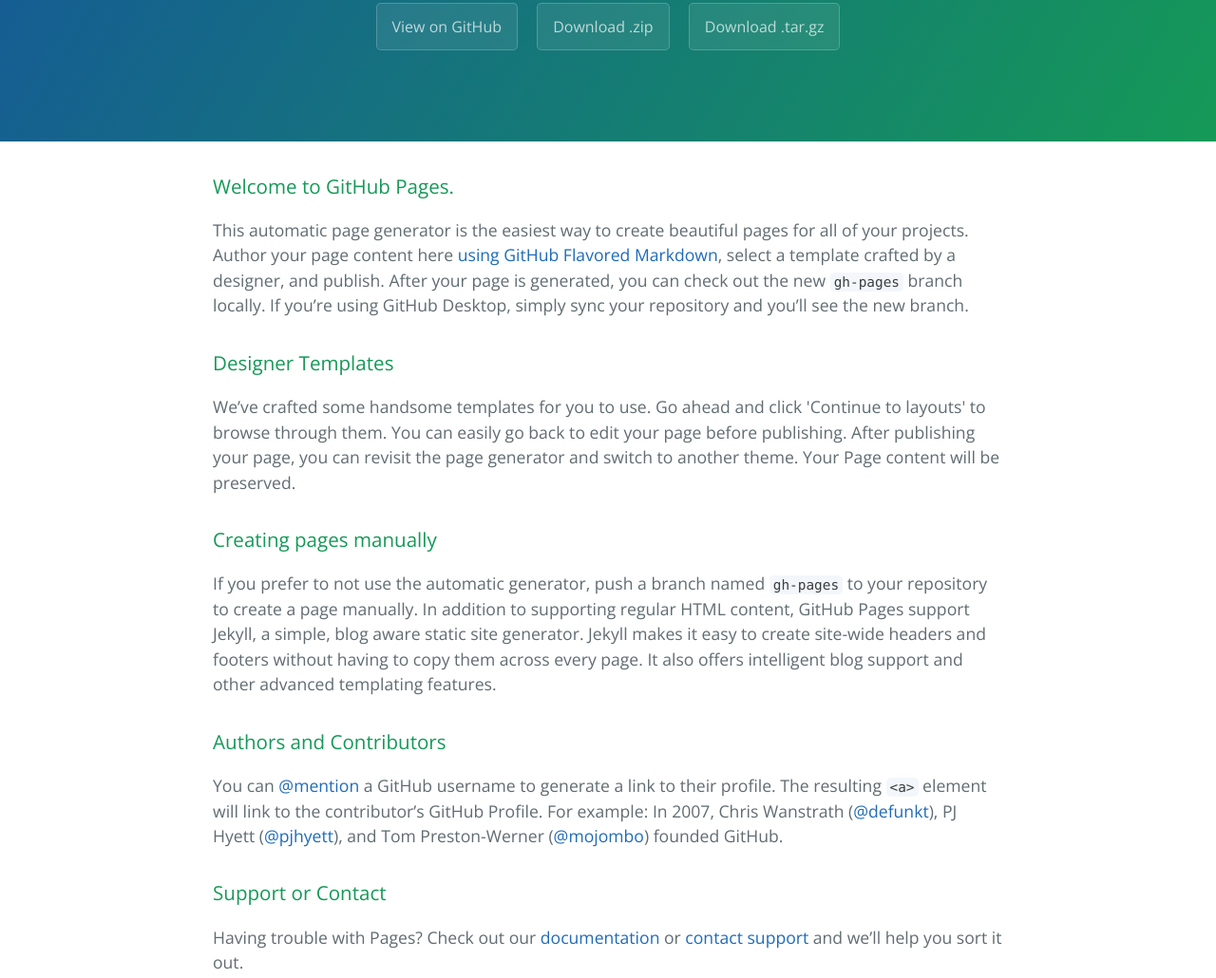
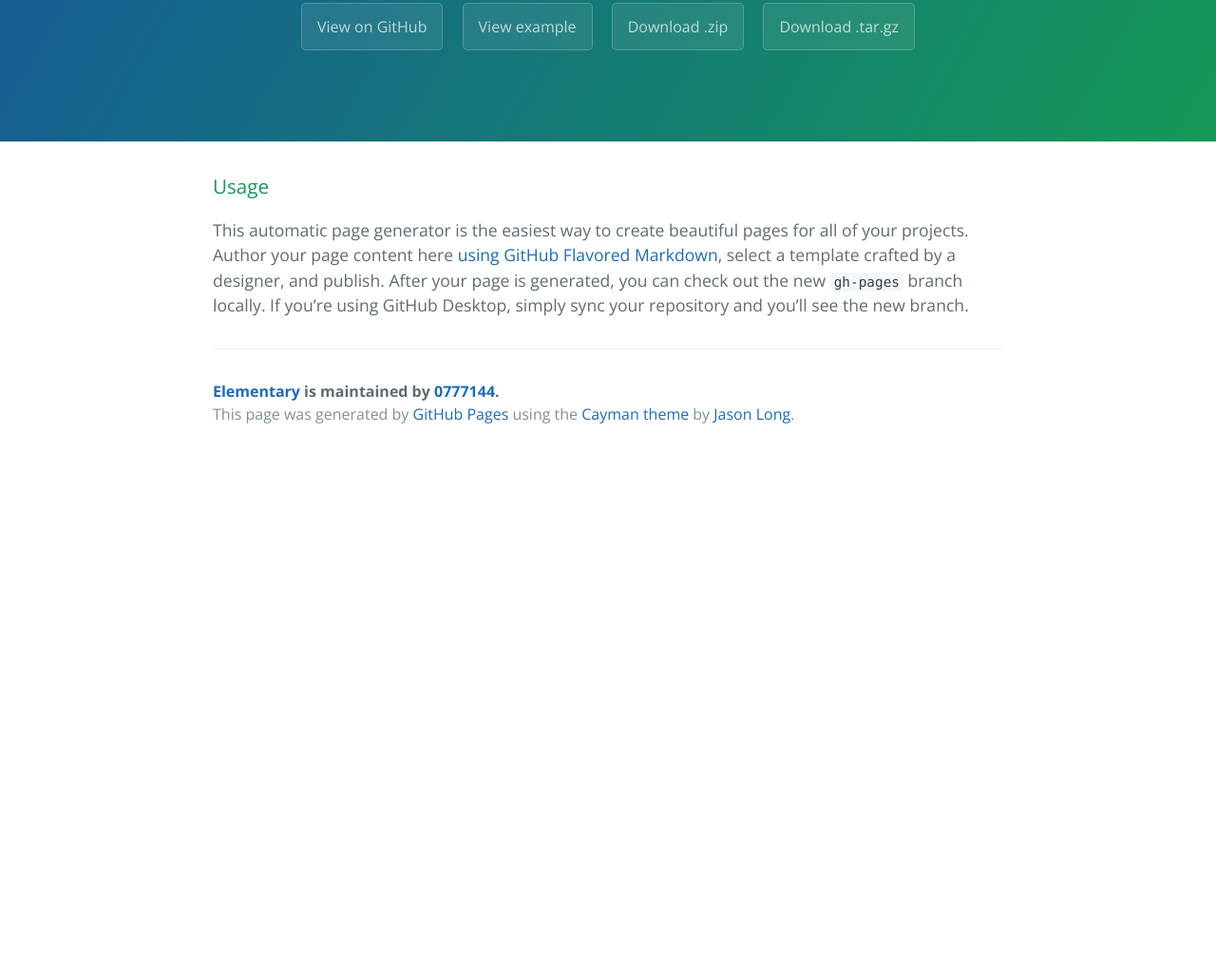
Before and after one commit to 0777144/elementary, a plain HTML site: page index.html in a window 1280 px wide. Shown: the part 234-1264 px from the top of the page at 95% size. After the commit the page ends 800 px from the top, so only its background shows below. Drawn offline with nearby package versions, Linux system fonts and the light colour scheme.

Commit message:
Update index.html

```diff
--- a/index.html
+++ b/index.html
@@ -14,35 +14,17 @@
       <h1 class="project-name">Elementary</h1>
       <h2 class="project-tagline">Elementary is simple js lib to work with dom classes</h2>
       <a href="https://github.com/0777144/elementary" class="btn">View on GitHub</a>
+      <a href="http://0777144.io/0777144/elementary/example.html" class="btn">View example</a>
       <a href="https://github.com/0777144/elementary/zipball/master" class="btn">Download .zip</a>
       <a href="https://github.com/0777144/elementary/tarball/master" class="btn">Download .tar.gz</a>
     </section>
 
     <section class="main-content">
       <h3>
-<a id="welcome-to-github-pages" class="anchor" href="#welcome-to-github-pages" aria-hidden="true"><span aria-hidden="true" class="octicon octicon-link"></span></a>Welcome to GitHub Pages.</h3>
+<a id="usage" class="anchor" href="#usage" aria-hidden="true"><span aria-hidden="true" class="octicon octicon-link"></span></a>Usage</h3>
 
 <p>This automatic page generator is the easiest way to create beautiful pages for all of your projects. Author your page content here <a href="https://guides.github.com/features/mastering-markdown/">using GitHub Flavored Markdown</a>, select a template crafted by a designer, and publish. After your page is generated, you can check out the new <code>gh-pages</code> branch locally. If you’re using GitHub Desktop, simply sync your repository and you’ll see the new branch.</p>
 
-<h3>
-<a id="designer-templates" class="anchor" href="#designer-templates" aria-hidden="true"><span aria-hidden="true" class="octicon octicon-link"></span></a>Designer Templates</h3>
-
-<p>We’ve crafted some handsome templates for you to use. Go ahead and click 'Continue to layouts' to browse through them. You can easily go back to edit your page before publishing. After publishing your page, you can revisit the page generator and switch to another theme. Your Page content will be preserved.</p>
-
-<h3>
-<a id="creating-pages-manually" class="anchor" href="#creating-pages-manually" aria-hidden="true"><span aria-hidden="true" class="octicon octicon-link"></span></a>Creating pages manually</h3>
-
-<p>If you prefer to not use the automatic generator, push a branch named <code>gh-pages</code> to your repository to create a page manually. In addition to supporting regular HTML content, GitHub Pages support Jekyll, a simple, blog aware static site generator. Jekyll makes it easy to create site-wide headers and footers without having to copy them across every page. It also offers intelligent blog support and other advanced templating features.</p>
-
-<h3>
-<a id="authors-and-contributors" class="anchor" href="#authors-and-contributors" aria-hidden="true"><span aria-hidden="true" class="octicon octicon-link"></span></a>Authors and Contributors</h3>
-
-<p>You can <a href="https://help.github.com/articles/basic-writing-and-formatting-syntax/#mentioning-users-and-teams" class="user-mention">@mention</a> a GitHub username to generate a link to their profile. The resulting <code>&lt;a&gt;</code> element will link to the contributor’s GitHub Profile. For example: In 2007, Chris Wanstrath (<a href="https://github.com/defunkt" class="user-mention">@defunkt</a>), PJ Hyett (<a href="https://github.com/pjhyett" class="user-mention">@pjhyett</a>), and Tom Preston-Werner (<a href="https://github.com/mojombo" class="user-mention">@mojombo</a>) founded GitHub.</p>
-
-<h3>
-<a id="support-or-contact" class="anchor" href="#support-or-contact" aria-hidden="true"><span aria-hidden="true" class="octicon octicon-link"></span></a>Support or Contact</h3>
-
-<p>Having trouble with Pages? Check out our <a href="https://help.github.com/pages">documentation</a> or <a href="https://github.com/contact">contact support</a> and we’ll help you sort it out.</p>
 
       <footer class="site-footer">
         <span class="site-footer-owner"><a href="https://github.com/0777144/elementary">Elementary</a> is maintained by <a href="https://github.com/0777144">0777144</a>.</span>
```
